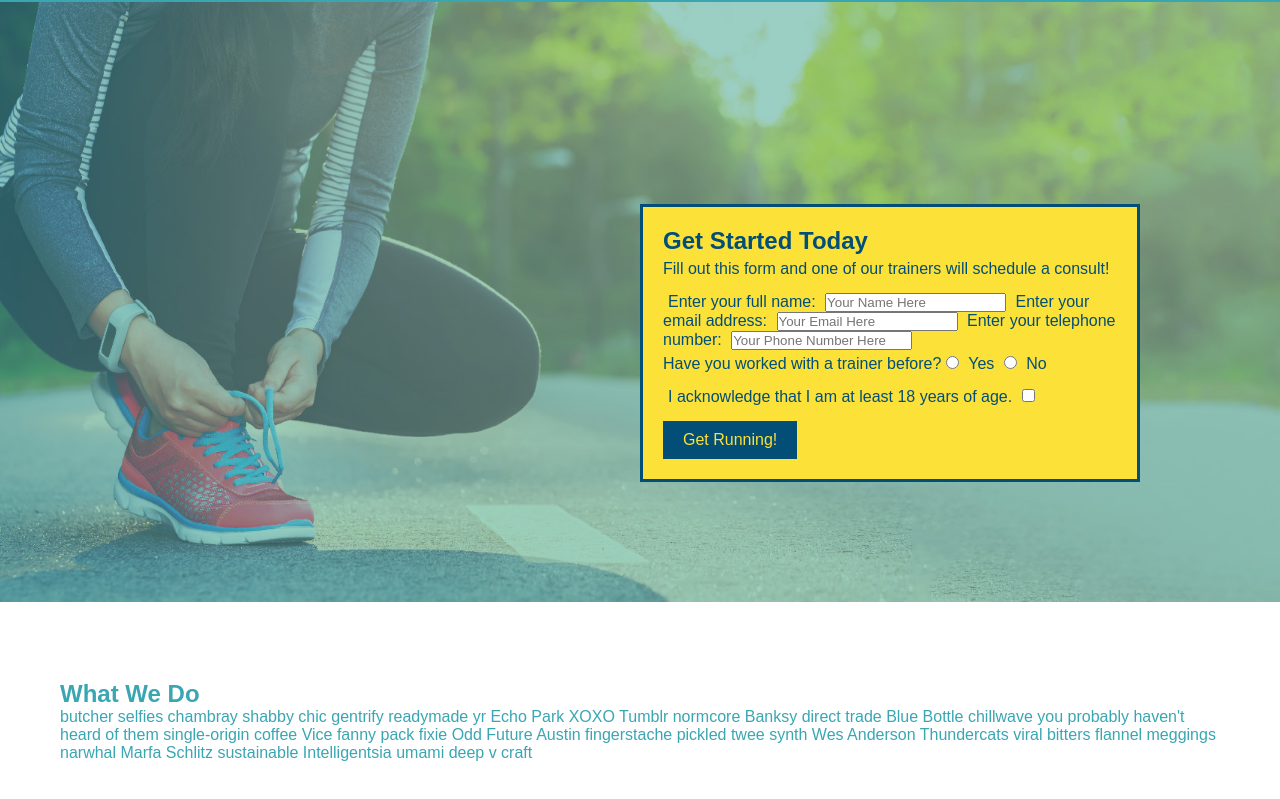
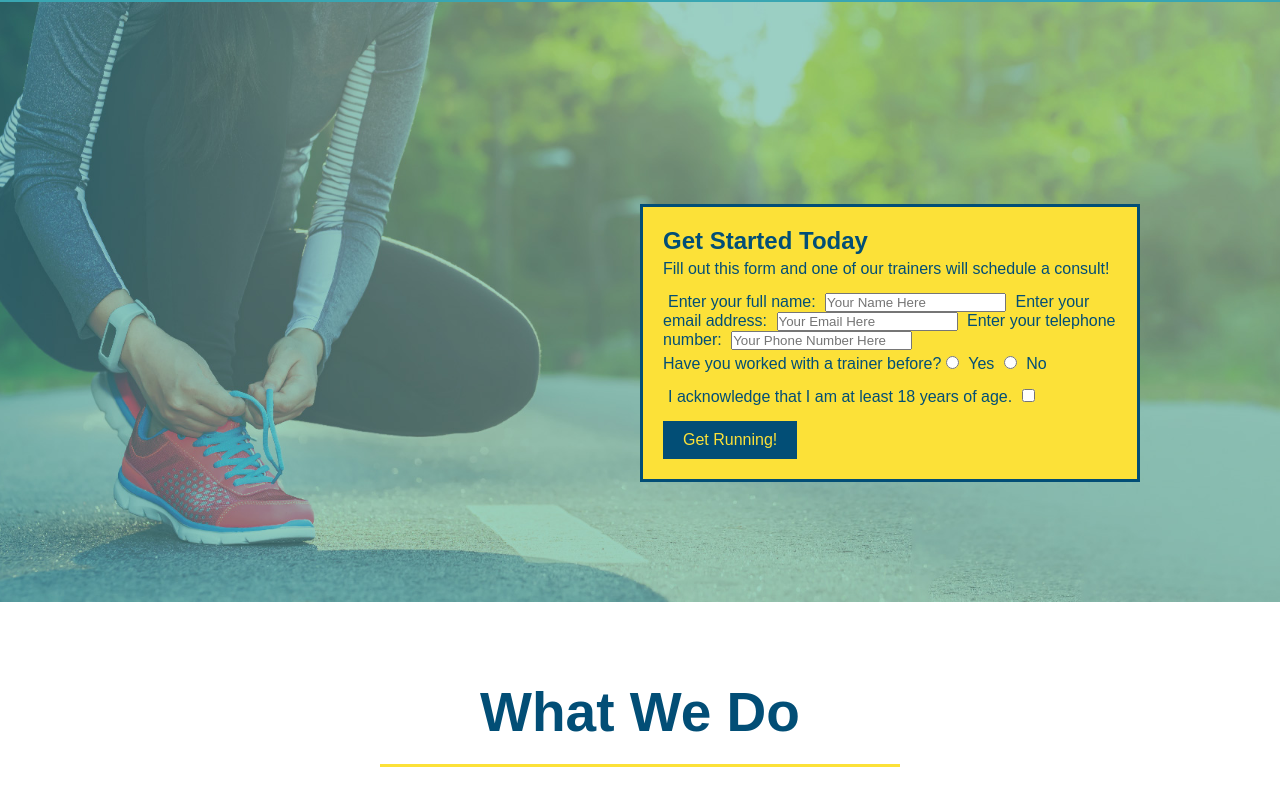
Before and after one commit to RenBryant/run-buddy, a plain HTML site: page index.html in a window 1280 px wide. Shown: the part 80-879 px from the top of the page. Drawn offline with Linux system fonts and the light colour scheme.

Commit message:
style intro section

```diff
--- a/assets/style.css
+++ b/assets/style.css
@@ -38,26 +38,6 @@ header nav ul li a {
     margin: 0 30px;
     font-weight: lighter;
     font-size: 22px;
-}
-/*footer styling*/
-footer {
-    background-color: #fce138;
-    width: 100%;
-    padding: 40px 35px;
-}
-footer h2 {
-    display: inline;
-    color: #024e76;
-    font-size: 30px;
-    margin: 0;
-}
-footer div {
-    float: right;
-    line-height: 1.5;
-    text-align: right;
-}
-footer a {
-    color:#024e76;
 }
 /*hero styling*/
 section {
@@ -109,4 +89,42 @@ section {
     padding: 10px 20px;
     font-size: 16px;
   }
-  /*end of hero styling*/
+  .intro {
+    text-align: center;
+  }
+  .intro h2 {
+    font-size: 55px;
+    color: #024e76;
+    margin-bottom: 35px;
+    padding: 0 100px 20px 100px;
+    border-bottom: 3px solid;
+    border-color: #fce138;
+    display: inline-block;
+  }
+  .intro p {
+    line-height: 1.7;
+    color: #39a6b2;
+    width: 80%;
+    font-size: 20px;
+    margin: 0 auto;
+  }
+  /*footer styling*/
+footer {
+    background-color: #fce138;
+    width: 100%;
+    padding: 40px 35px;
+}
+footer h2 {
+    display: inline;
+    color: #024e76;
+    font-size: 30px;
+    margin: 0;
+}
+footer div {
+    float: right;
+    line-height: 1.5;
+    text-align: right;
+}
+footer a {
+    color:#024e76;
+}
--- a/index.html
+++ b/index.html
@@ -66,7 +66,7 @@
     </section>
 
     <br>
-    <section id="what-we-do">
+    <section id="what-we-do" class="intro">
         <h2>What We Do</h2>
         <p>
             butcher selfies chambray shabby chic gentrify readymade yr Echo Park XOXO Tumblr normcore Banksy direct trade Blue Bottle chillwave you probably haven't heard of them single-origin coffee Vice fanny pack fixie Odd Future Austin fingerstache pickled twee synth Wes Anderson Thundercats viral bitters flannel meggings narwhal Marfa Schlitz sustainable Intelligentsia umami deep v craft
```
